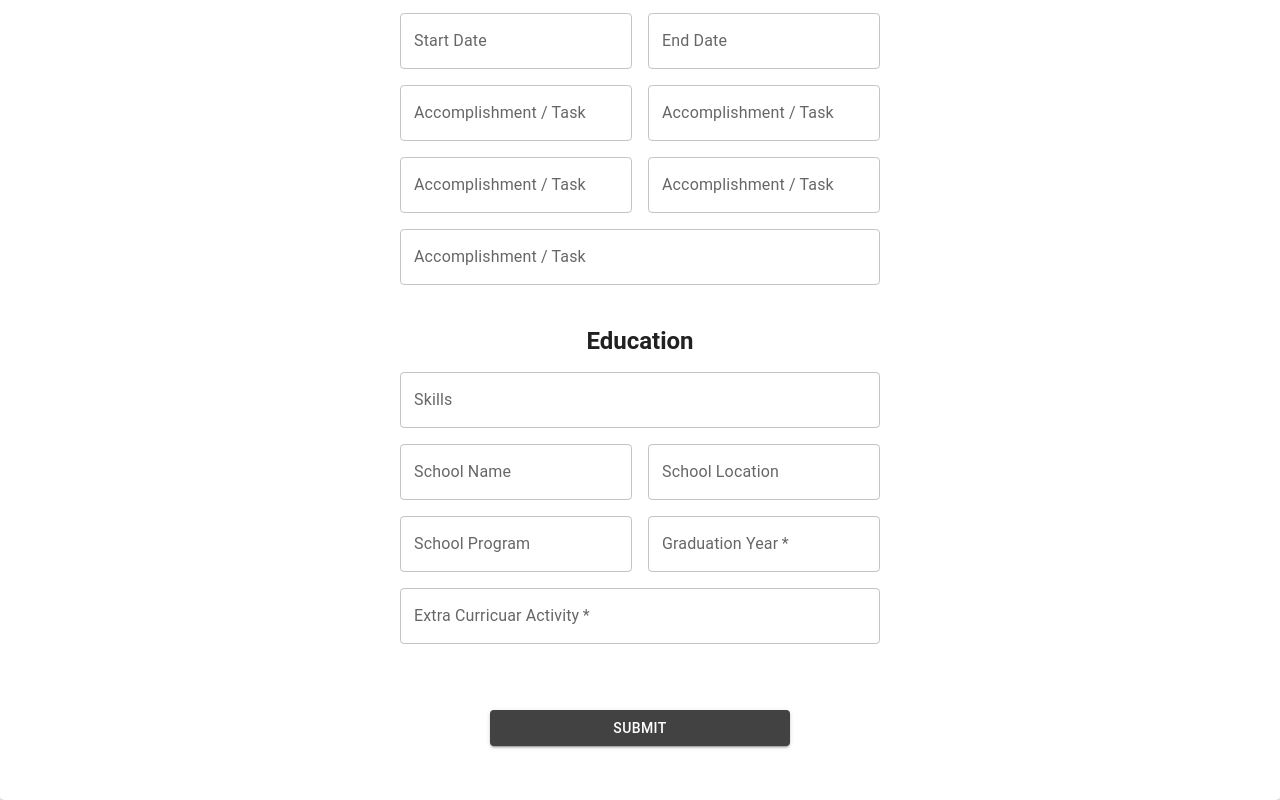
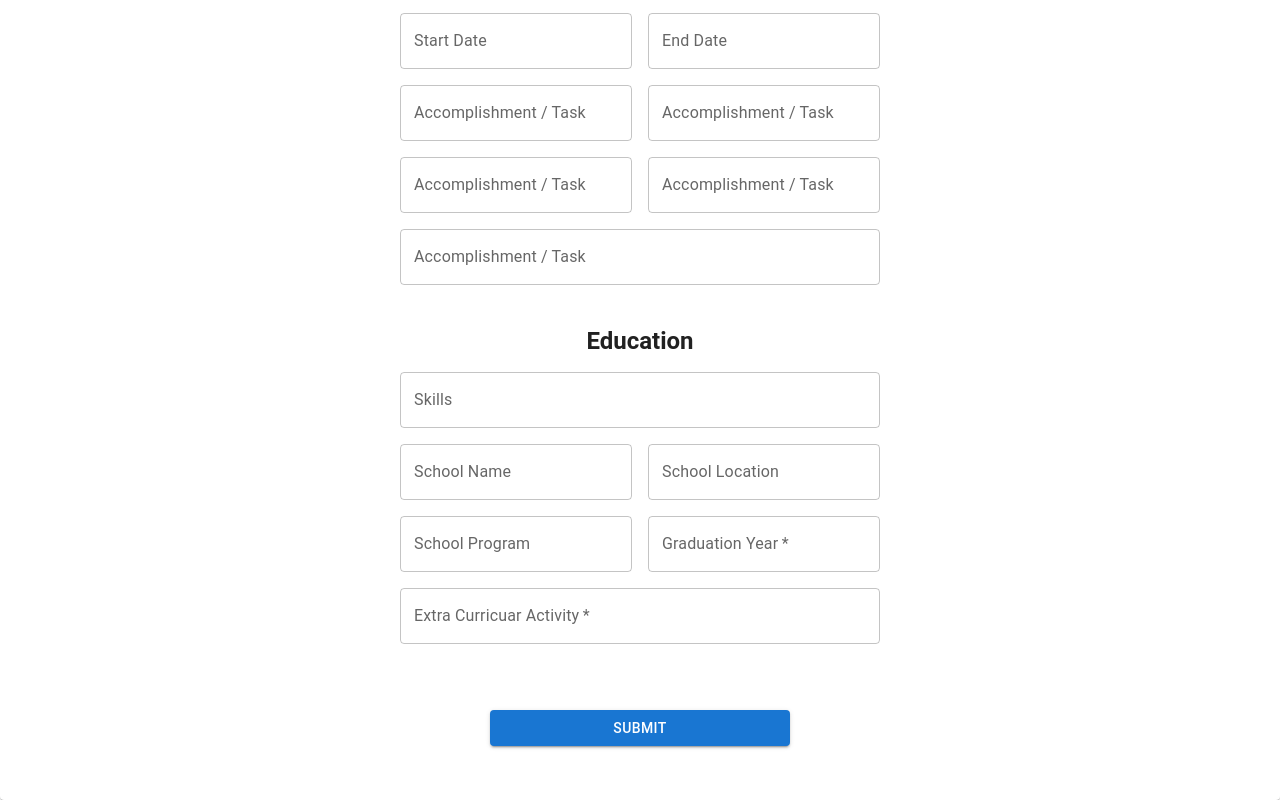
Before and after one commit to vcapella/resume2Pdf-generator, a React (Create React App) app in the folder client/: page / in a window 1280 px wide. Shown: the part 1146-1946 px from the top of the page. Built offline with nearby package versions, Linux system fonts and the light colour scheme.

Commit message:
btn color and browser issue

```diff
--- a/client/src/EducationForm.jsx
+++ b/client/src/EducationForm.jsx
@@ -119,7 +119,7 @@
         </Grid>
 
         <Grid xs={12} item sx={{ mt: "10%" }} align="center">
-          <Button type="submit" variant="contained" sx={{ minWidth: "300px", backgroundColor: "#424242" }}>Submit</Button>
+          <Button type="submit" variant="contained" sx={{ minWidth: "300px", backgroundColor: "primary" }}>Submit</Button>
         </Grid>
 
       </Grid>
```
Also changed, not shown: 1 other file (tests, documents, lock files or other folders).
